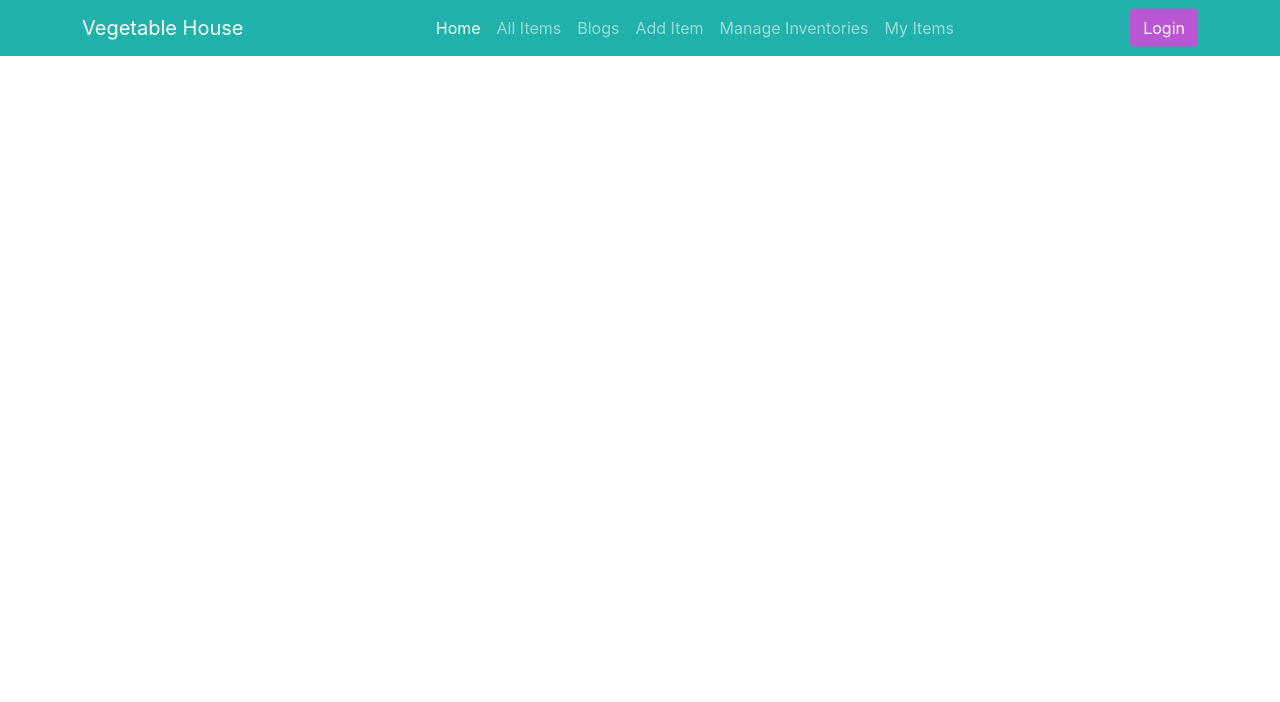
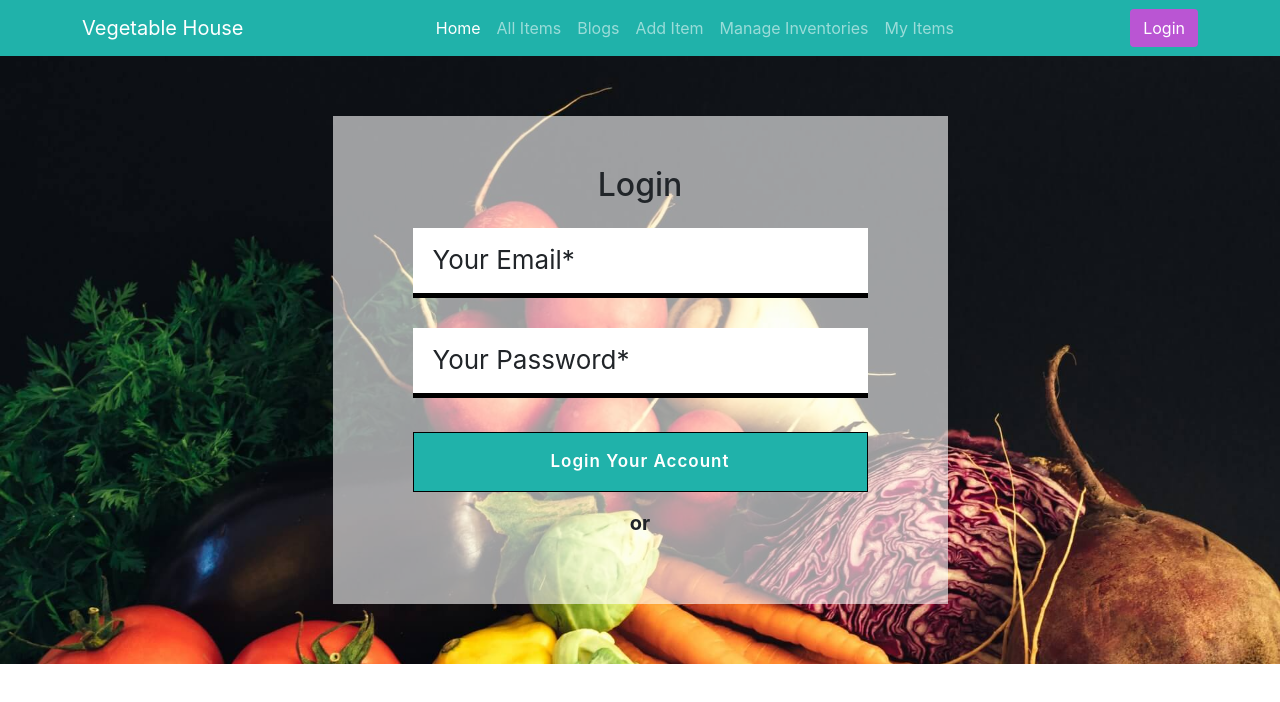
Before and after one commit to hnMurshed/warehouse-management-website-client, a React (Create React App) app: page /login in a window 1280 px wide. Shown: the top 702 px of the page. Built offline with nearby package versions, Linux system fonts and the light colour scheme; no server answers.

Commit message:
login form created

```diff
--- a/src/App.js
+++ b/src/App.js
@@ -8,6 +8,7 @@ import ManageInventories from './pages/ManageInvetories/ManageInventories';
 import AddItem from './pages/AddItem/AddItem';
 import { Toaster } from 'react-hot-toast';
 import Register from './pages/Reginster/Register';
+import Login from './pages/Login/Login';
 
 function App() {
   return (
@@ -21,6 +22,7 @@ function App() {
         <Route path='manageinventories' element={<ManageInventories></ManageInventories>}></Route>
         <Route path='additem' element={<AddItem />}></Route>
         <Route path='register' element={<Register></Register>}></Route>
+        <Route path='login' element={<Login></Login>}></Route>
       </Routes>
     </div>
   );
--- a/src/pages/AddItem/AddItem.js
+++ b/src/pages/AddItem/AddItem.js
@@ -11,7 +11,7 @@ const AddItem = () => {
         console.log(data);
 
         const insertItem = async () => {
-            const response = await axios.post('https://glacial-taiga-42274.herokuapp.com/insertitem', data);
+            const response = await axios.post('http://localhost:5001/insertitem', data);
 
             if (response.data.insertedId) {
                 toast.success('Your item is successfully added!');
--- a/src/pages/Inventory/Inventory.js
+++ b/src/pages/Inventory/Inventory.js
@@ -15,7 +15,7 @@ const Inventory = () => {
     const { register, handleSubmit } = useForm();
 
     const getItem = async () => {
-        const { data } = await axios.get(`https://glacial-taiga-42274.herokuapp.com/item/${itemId}`);
+        const { data } = await axios.get(`http://localhost:5001/item/${itemId}`);
         setItem(data);
         console.log(data);
     }
@@ -29,7 +29,7 @@ const Inventory = () => {
         const newQuantity = prevQuantity - 1;
 
         const changeQuantity = async () => {
-            const { data } = await axios.put(`https://glacial-taiga-42274.herokuapp.com/increase-quanity?id=${itemId}&updatedquantity=${newQuantity}`);
+            const { data } = await axios.put(`http://localhost:5001/increase-quanity?id=${itemId}&updatedquantity=${newQuantity}`);
             console.log(data);
 
             if (data.modifiedCount === 1) {
@@ -45,7 +45,7 @@ const Inventory = () => {
         const upadateQuantity = parseInt(quantity) + newQuantity;
 
         const changeQuantity = async () => {
-            const { data } = await axios.put(`https://glacial-taiga-42274.herokuapp.com/increase-quanity?id=${itemId}&updatedquantity=${upadateQuantity}`);
+            const { data } = await axios.put(`http://localhost:5001/increase-quanity?id=${itemId}&updatedquantity=${upadateQuantity}`);
             console.log(data);
 
             if (data.modifiedCount === 1) {
--- /dev/null
+++ b/src/pages/Login/Login.js
@@ -0,0 +1,43 @@
+import React, { useState } from 'react';
+import registerBg from '../../images/register-bg.jpg';
+
+const style = {
+    padding: '60px 0',
+    backgroundImage: `url(${registerBg})`,
+    backgroundSize: 'cover',
+    backgroundRepeat: 'no-repeat',
+}
+
+const Login = () => {
+    const [emailClicked, setEmailClicked] = useState(false);
+    const [passClicked, setPassClicked] = useState(false);
+    return (
+        <div style={style} className='d-flex align-items-center justify-content-center'>
+            <div className='register-box'>
+                <h2 className='text-center mb-4'>Login</h2>
+                <form>
+                    <div className="input-box border-normal">
+                        <div className='w-100 relative'>
+                            <label className={`${emailClicked ? 'clicked' : 'noclicked'}`} htmlFor="email">Your Email*</label>
+                            <input onClick={() => setEmailClicked(true)} onBlur={() => setEmailClicked(false)} type="email" name="email" id="email" />
+                        </div>
+                    </div>
+                    <div className="input-box border-normal">
+                        <div className='w-100 relative'>
+                            <label className={`${passClicked ? 'clicked' : 'noclicked'}`} htmlFor="password">Your Password*</label>
+                            <input onClick={() => setPassClicked(true)} onBlur={() => setPassClicked(false)} type="password" name="password" id="password" />
+                        </div>
+                    </div>
+                    <div>
+                        <input className='input-submit w-100 py-3 mt-1' type="submit" value="Login Your Account" />
+                    </div>
+                </form>
+                <div className='text-center my-3'>
+                    <span className='fs-5 fw-bold'>or</span>
+                </div>
+            </div>
+        </div>
+    );
+};
+
+export default Login;
--- a/src/pages/ManageInvetories/ManageInventories.js
+++ b/src/pages/ManageInvetories/ManageInventories.js
@@ -11,7 +11,7 @@ const ManageInventories = () => {
     const navigate = useNavigate();
 
     useEffect(() => {
-        fetch('https://glacial-taiga-42274.herokuapp.com/items')
+        fetch('http://localhost:5001/items')
             .then(res => res.json())
             .then(data => setItems(data))
     }, []);
@@ -20,7 +20,7 @@ const ManageInventories = () => {
         const confirm = window.confirm('Are you sure you want to remove this item?');
 
         const deleteItem = async () => {
-            const response = await axios.delete(`https://glacial-taiga-42274.herokuapp.com/deleteitem/${id}`);
+            const response = await axios.delete(`http://localhost:5001/deleteitem/${id}`);
 
             if (response.data.deletedCount === 1) {
                 const remaining = items.filter(item => item._id !== id);
--- a/src/pages/Reginster/Register.css
+++ b/src/pages/Reginster/Register.css
@@ -1,4 +1,5 @@
 .register-box {
+    background-color: rgba(255, 255, 255, 0.6);
     width: 615px;
     padding: 50px 80px;
 }
@@ -6,19 +7,19 @@
     display: flex;
     align-items: center;
     height: 70px;
-    background-color: rgba(220, 220, 220, 0.6);
+    background-color: white;
     padding: 0 20px;
     cursor: text;
     margin-bottom: 30px;
 }
 .border-normal {
-    border-bottom: 4px solid black;
+    border-bottom: 5px solid black;
 }
 .border-succes {
-    border-bottom: 4px solid lightseagreen;
+    border-bottom: 5px solid lightseagreen;
 }
 .border-error {
-    border-bottom: 4px solid lightcoral;
+    border-bottom: 5px solid lightcoral;
 }
 .input-box label {
     width: 100%;
--- a/src/pages/Reginster/Register.js
+++ b/src/pages/Reginster/Register.js
@@ -18,7 +18,7 @@ const Register = () => {
     console.log(activeCheck);
     return (
         <div style={style} className='d-flex align-items-center justify-content-center'>
-            <div className='register-box bg-white'>
+            <div className='register-box'>
                 <h2 className='text-center mb-4'>Sign Up</h2>
                 <form>
                     <div className="input-box border-normal">
@@ -46,7 +46,7 @@ const Register = () => {
                         </div>
                     </div>
                     <div>
-                        <input onClick={ () => setActiveCheck(!activeCheck)} className='me-2' type="checkbox" name="checkbox" id="checkbox" required />
+                        <input onClick={() => setActiveCheck(!activeCheck)} className='me-2' type="checkbox" name="checkbox" id="checkbox" required />
                         <label htmlFor="checkbox">I agree to <strong>Terms & Conditions</strong> and <strong>Privacy Policy</strong></label>
                     </div>
                     <div>
@@ -54,7 +54,7 @@ const Register = () => {
                     </div>
                 </form>
                 <div className='text-center my-3'>
-                    <span>or</span>
+                    <span className='fs-5 fw-bold'>or</span>
                 </div>
             </div>
         </div>
--- a/src/pages/home/Items/Items.js
+++ b/src/pages/home/Items/Items.js
@@ -6,7 +6,7 @@ const Items = () => {
     const [items, setItems] = useState([]);
 
     useEffect(() => {
-        fetch('https://glacial-taiga-42274.herokuapp.com/items')
+        fetch('http://localhost:5001/items')
             .then(res => res.json())
             .then(data => setItems(data))
     }, [])
--- a/src/pages/shared/Header/Header.js
+++ b/src/pages/shared/Header/Header.js
@@ -41,7 +41,7 @@ const Header = () => {
                         </ul>
                         <div>
                             {
-                                <Link to='/register' className='btn btn-login text-white'>Login</Link>
+                                <Link to='/login' className='btn btn-login text-white'>Login</Link>
                             }
                         </div>
                     </div>
```
